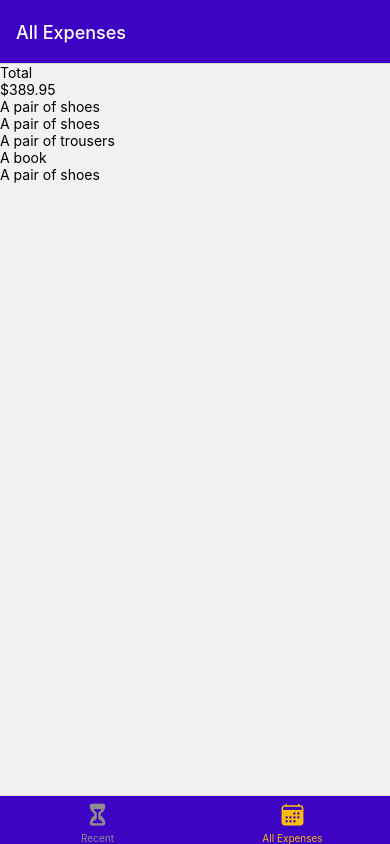
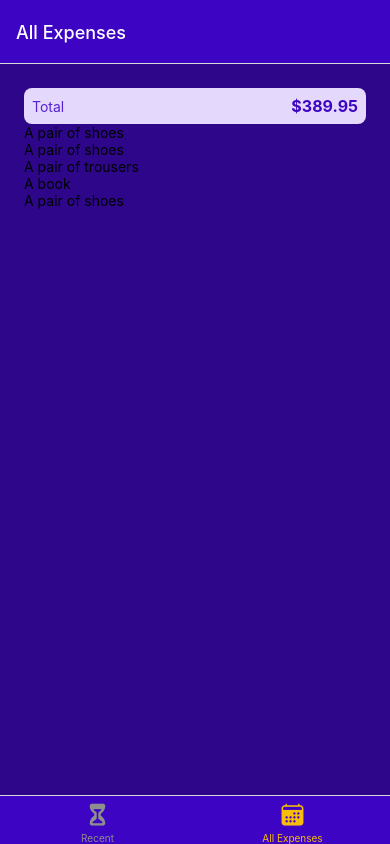
Before and after one commit to giannismanie/Expense_Tracker_App, a React Native app: screen /AllExpenses in a window 390 px wide. Built offline with nearby package versions, Linux system fonts and the light colour scheme.

Commit message:
Styling components

```diff
--- a/components/ExpensesOutput/ExpensesOutput.js
+++ b/components/ExpensesOutput/ExpensesOutput.js
@@ -1,4 +1,5 @@
-import { View } from "react-native";
+import { StyleSheet, View } from "react-native";
+import { GlobalStyles } from "../../constants/styles";
 import ExpensesList from "./ExpensesList";
 import ExpensesSummary from "./ExpensesSummary";
 
@@ -37,7 +38,7 @@ const Dummy_Expenses = [
 
 function ExpensesOutput({ expenses, expensesPeriod }) {
   return (
-    <View>
+    <View style={styles.container}>
       <ExpensesSummary expenses={Dummy_Expenses} periodName={expensesPeriod}/>
       <ExpensesList expenses={Dummy_Expenses}/>
     </View>
@@ -45,3 +46,11 @@ function ExpensesOutput({ expenses, expensesPeriod }) {
 }
 
 export default ExpensesOutput;
+
+const styles = StyleSheet.create({
+  container: {
+    flex: 1,
+    padding: 24,
+    backgroundColor: GlobalStyles.colors.primary700
+  }
+});
--- a/components/ExpensesOutput/ExpensesSummary.js
+++ b/components/ExpensesOutput/ExpensesSummary.js
@@ -1,4 +1,5 @@
-import { View, Text } from "react-native";
+import { View, Text, StyleSheet } from "react-native";
+import { GlobalStyles } from "../../constants/styles";
 
 function ExpensesSummary({ expenses, periodName }) {
   const expensesSum = expenses.reduce((sum, expense) => {
@@ -6,11 +7,31 @@ function ExpensesSummary({ expenses, periodName }) {
   }, 0);
 
   return (
-    <View>
-      <Text>{periodName}</Text>
-      <Text>${expensesSum.toFixed(2)}</Text>
+    <View style={styles.container}>
+      <Text style={styles.period}>{periodName}</Text>
+      <Text style={styles.sum}>${expensesSum.toFixed(2)}</Text>
     </View>
   );
 }
 
 export default ExpensesSummary;
+
+const styles = StyleSheet.create({
+  container: {
+    padding: 8,
+    backgroundColor: GlobalStyles.colors.primary50,
+    borderRadius: 8,
+    flexDirection: 'row',
+    justifyContent: 'space-between',
+    alignItems: 'center'
+  },
+  period: {
+    fontSize: 14,
+    color: GlobalStyles.colors.primary400
+  },
+  sum: {
+    fontSize: 16,
+    fontWeight: 'bold',
+    color: GlobalStyles.colors.primary500
+  }
+});
```
Also changed, not shown: components/ExpensesOutput/ExpensesList.js (+4 -4 lines).
